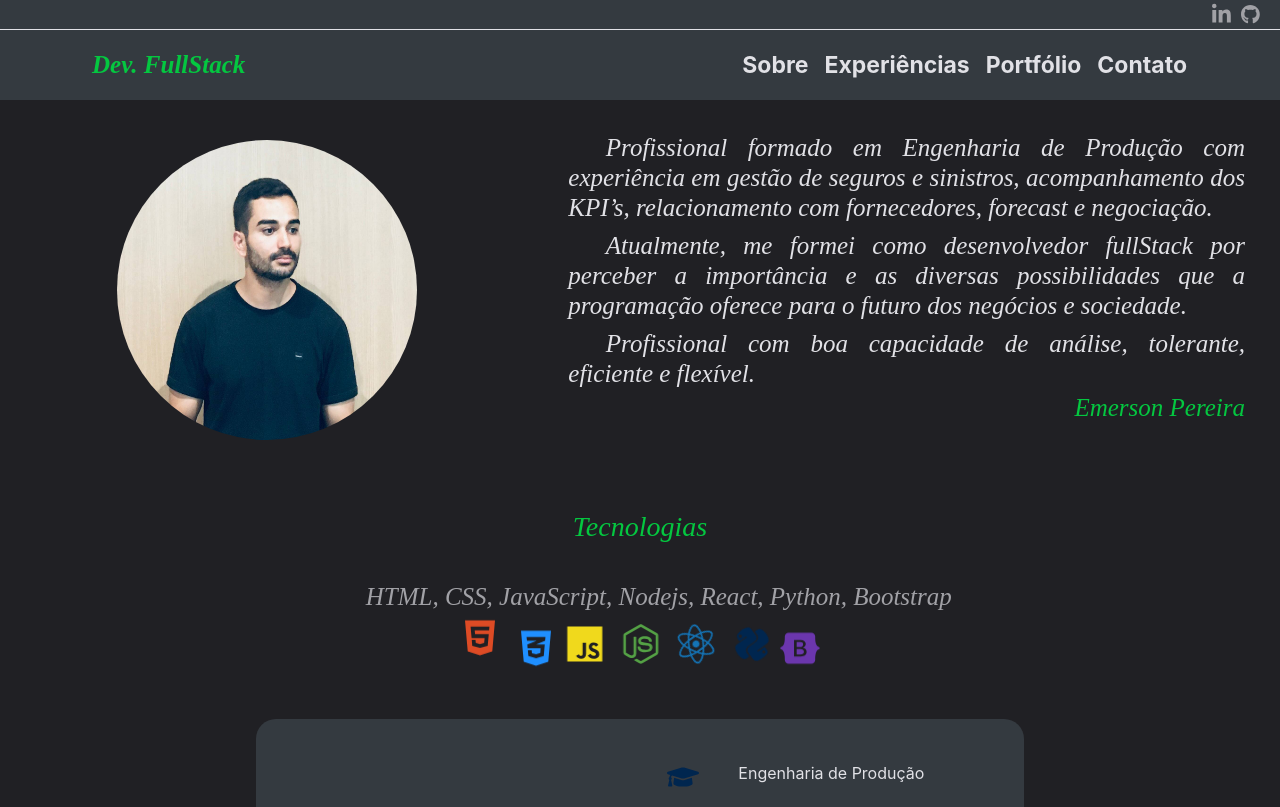
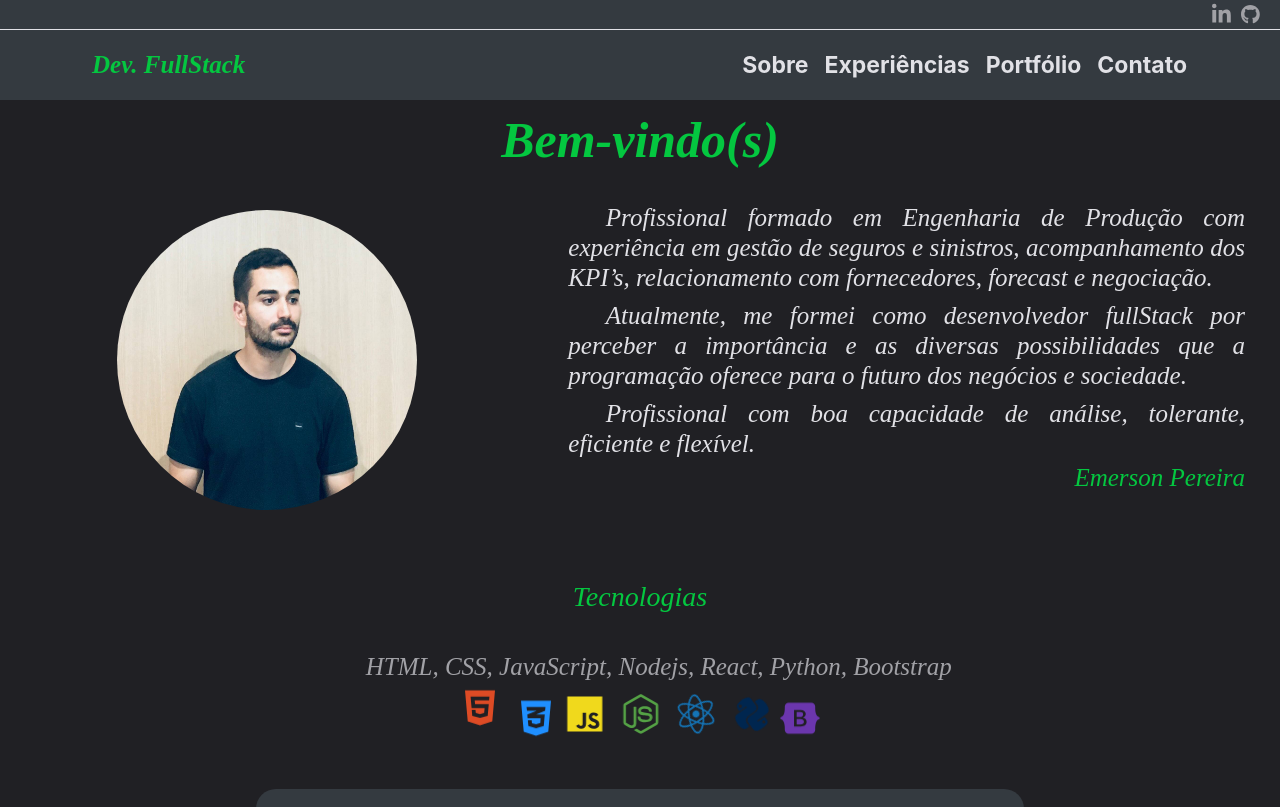
Before and after one commit to emersonope/emersonope.com, a React (Create React App) app: page / in a window 1280 px wide. Shown: the top 807 px of the page. Built offline with nearby package versions, Linux system fonts and the light colour scheme.

Commit message:
titulo pg

```diff
--- a/src/pages/home/index.js
+++ b/src/pages/home/index.js
@@ -9,11 +9,24 @@ import Degree from './degree';
 const Section1 = styled.div`
   justify-content: center;
   align-itens: center;
+  text-align: center;
+  font-family: times new roman;
+  font-style: italic;
+`;
+
+const Title = styled.h1`
+  margin-top: 10px;
+  margin-bottom: 10px;
+  font-size: 50px;
+  font-weight: bold;
+  color: #04C740;
 `;
 
 const Home = () => {
     return(
       <Section1>
+
+       <Title>Bem-vindo(s)</Title>
 
         <Introduction />
         <Technologies />
```
